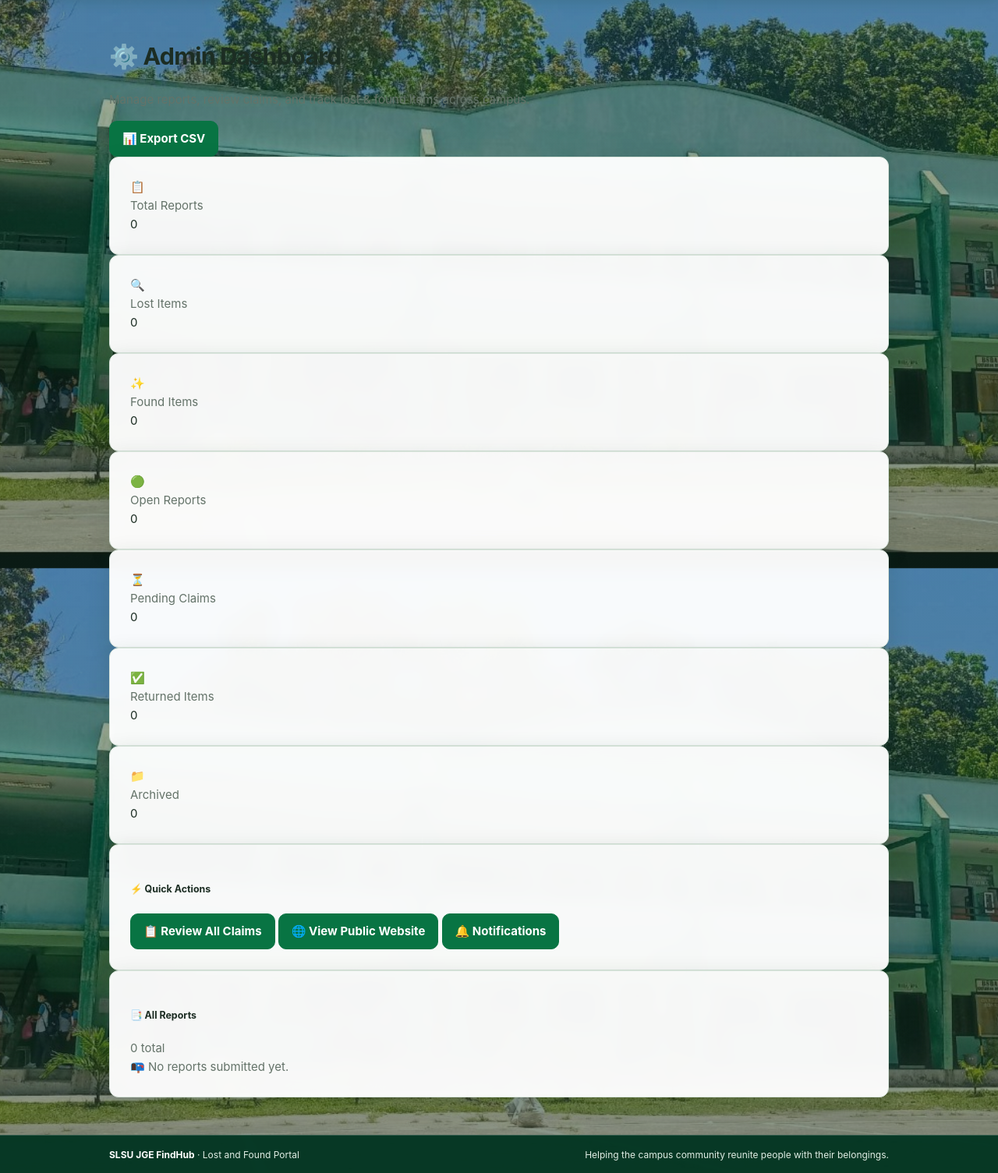
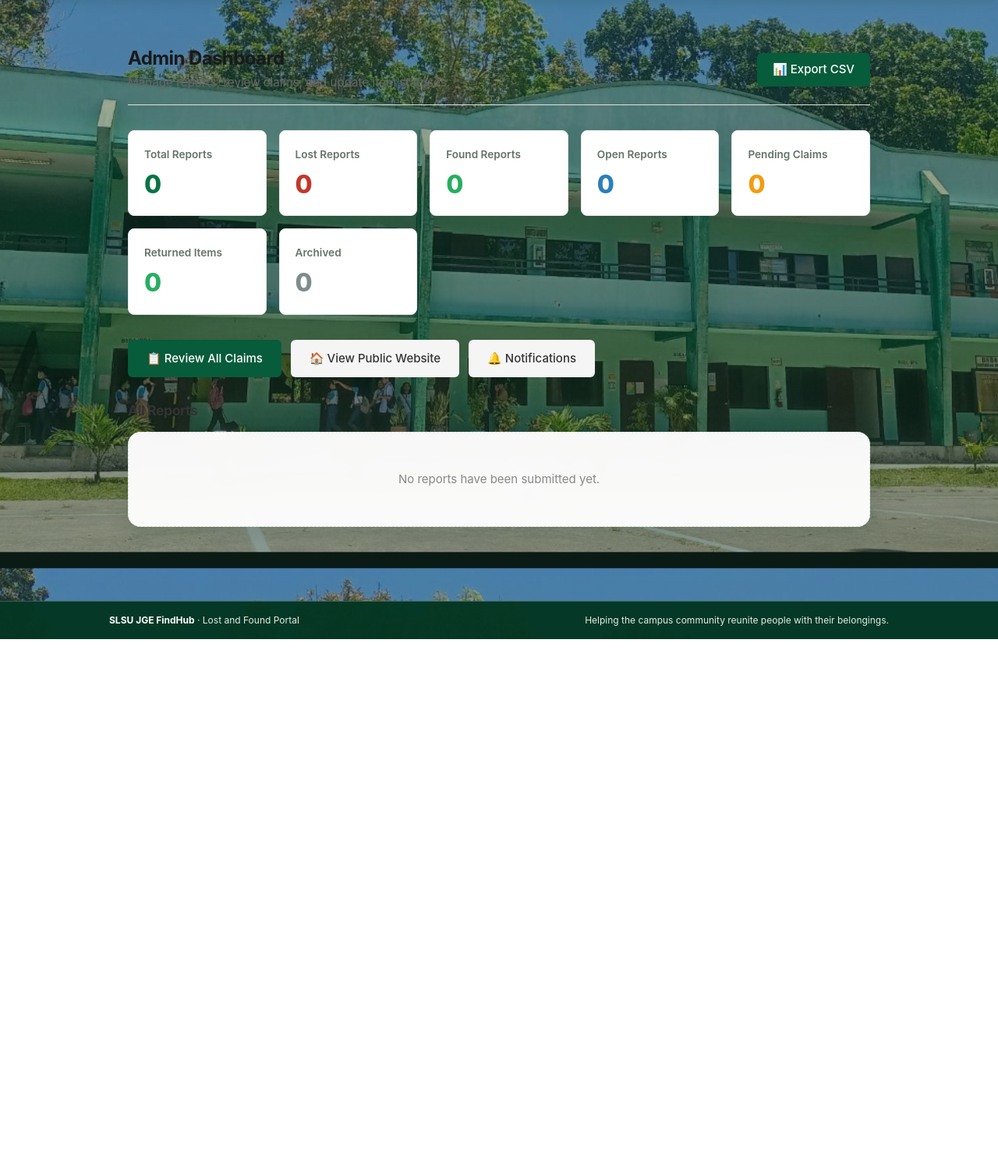
Before and after one commit to miahvillanueva28-spec/SLSU-JGE-FINDHUB., a Flask app: page /admin in a window 1280 px wide. Shown: the part 71-1576 px from the top of the page at 78% size. After the commit the page ends 891 px from the top, so only its background shows below. Run offline with Flask 3, Linux system fonts and the light colour scheme; the visitor is signed in with stand-in values (Sample User, id 1); data that the repository does not hold is empty; some libraries are stand-ins or nearby versions.

Commit message:
Update admin_dashboard.html

```diff
--- a/templates/admin_dashboard.html
+++ b/templates/admin_dashboard.html
@@ -1,217 +1,327 @@
 {% extends "base.html" %}
 {% block title %}Admin Dashboard — SLSU JGE FindHub{% endblock %}
 {% block content %}
-<div class="container py-4">
-  <!-- Dashboard Header -->
-  <div class="d-flex flex-column flex-md-row justify-content-between align-items-md-center mb-4 gap-3">
+<div class="dashboard-wrapper">
+  <!-- HEADER -->
+  <div class="dashboard-header">
     <div>
-      <h2 class="mb-1 fw-bold">⚙️ Admin Dashboard</h2>
-      <p class="text-muted mb-0">Manage reports, review claims, and track lost & found items across campus.</p>
+      <h1>Admin Dashboard</h1>
+      <p>Manage reports, review claims, and update item statuses.</p>
     </div>
-    <a href="{{ url_for('export_reports') }}" class="btn btn-success px-4">
-      📊 Export CSV
+    <a href="{{ url_for('export_reports') }}" class="btn-export">📊 Export CSV</a>
+  </div>
+
+  <!-- STATS -->
+  <div class="stats-grid">
+    <div class="stat-card">
+      <div class="stat-label">Total Reports</div>
+      <div class="stat-value">{{ stats.total }}</div>
+    </div>
+    <div class="stat-card">
+      <div class="stat-label">Lost Reports</div>
+      <div class="stat-value lost">{{ stats.lost }}</div>
+    </div>
+    <div class="stat-card">
+      <div class="stat-label">Found Reports</div>
+      <div class="stat-value found">{{ stats.found }}</div>
+    </div>
+    <div class="stat-card">
+      <div class="stat-label">Open Reports</div>
+      <div class="stat-value open">{{ stats.open }}</div>
+    </div>
+    <div class="stat-card">
+      <div class="stat-label">Pending Claims</div>
+      <div class="stat-value pending">{{ stats.pending_claims }}</div>
+    </div>
+    <div class="stat-card">
+      <div class="stat-label">Returned Items</div>
+      <div class="stat-value returned">{{ stats.returned }}</div>
+    </div>
+    <div class="stat-card">
+      <div class="stat-label">Archived</div>
+      <div class="stat-value archived">{{ stats.archived }}</div>
+    </div>
+  </div>
+
+  <!-- ACTION BUTTONS -->
+  <div class="actions-bar">
+    <a href="{{ url_for('admin_claims') }}" class="btn-primary">
+      📋 Review All Claims
+      {% if stats.pending_claims > 0 %}
+        <span class="badge">{{ stats.pending_claims }}</span>
+      {% endif %}
+    </a>
+    <a href="{{ url_for('home') }}" class="btn-secondary">🏠 View Public Website</a>
+    <a href="{{ url_for('notifications_page') }}" class="btn-secondary">
+      🔔 Notifications
+      {% if unread_notification_count > 0 %}
+        <span class="badge">{{ unread_notification_count }}</span>
+      {% endif %}
     </a>
   </div>
 
-  <!-- Stats Cards -->
-  <div class="row g-3 mb-4">
-    <div class="col-sm-6 col-md-3">
-      <div class="card border-0 shadow-sm h-100">
-        <div class="card-body">
-          <div class="d-flex align-items-center">
-            <div class="me-3 fs-2">📋</div>
-            <div>
-              <div class="text-muted small">Total Reports</div>
-              <div class="fs-4 fw-bold">{{ stats.total }}</div>
-            </div>
+  <!-- REPORTS LIST WITH STATUS UPDATE -->
+  <div class="reports-section">
+    <h2>All Reports</h2>
+    {% if reports %}
+      <div class="reports-table">
+        <div class="table-header">
+          <span>ID</span>
+          <span>Item Name</span>
+          <span>Type</span>
+          <span>Current Status</span>
+          <span>Update Status</span>
+          <span>Date</span>
+          <span></span>
+        </div>
+        {% for report in reports %}
+          <div class="table-row">
+            <span class="report-id">#{{ report.id }}</span>
+            <a href="{{ url_for('report_detail', report_id=report.id) }}" class="report-name">{{ report.item_name }}</a>
+            <span class="type-{{ report.report_type|lower }}">{{ report.report_type }}</span>
+            <span class="status-{{ report.status|replace(' ', '-')|lower }}">{{ report.status }}</span>
+
+            <!-- ✅ STATUS UPDATE DROPDOWN -->
+            <form action="{{ url_for('admin_update_report_status', report_id=report.id) }}" method="POST" class="status-form">
+              <select name="status" onchange="this.form.submit()">
+                <option value="Open" {% if report.status == 'Open' %}selected{% endif %}>🟢 Open</option>
+                <option value="Pending Claim" {% if report.status == 'Pending Claim' %}selected{% endif %}>⏳ Pending Claim</option>
+                <option value="Returned" {% if report.status == 'Returned' %}selected{% endif %}>✅ Returned</option>
+                <option value="Archived" {% if report.status == 'Archived' %}selected{% endif %}>📁 Archived</option>
+              </select>
+            </form>
+
+            <span class="report-date">{{ report.created_at.strftime('%Y-%m-%d') }}</span>
+            <a href="{{ url_for('report_detail', report_id=report.id) }}" class="btn-view">View</a>
           </div>
-        </div>
+        {% endfor %}
       </div>
-    </div>
-    <div class="col-sm-6 col-md-3">
-      <div class="card border-0 shadow-sm h-100">
-        <div class="card-body">
-          <div class="d-flex align-items-center">
-            <div class="me-3 fs-2 text-danger">🔍</div>
-            <div>
-              <div class="text-muted small">Lost Items</div>
-              <div class="fs-4 fw-bold text-danger">{{ stats.lost }}</div>
-            </div>
-          </div>
-        </div>
-      </div>
-    </div>
-    <div class="col-sm-6 col-md-3">
-      <div class="card border-0 shadow-sm h-100">
-        <div class="card-body">
-          <div class="d-flex align-items-center">
-            <div class="me-3 fs-2 text-success">✨</div>
-            <div>
-              <div class="text-muted small">Found Items</div>
-              <div class="fs-4 fw-bold text-success">{{ stats.found }}</div>
-            </div>
-          </div>
-        </div>
-      </div>
-    </div>
-    <div class="col-sm-6 col-md-3">
-      <div class="card border-0 shadow-sm h-100">
-        <div class="card-body">
-          <div class="d-flex align-items-center">
-            <div class="me-3 fs-2 text-primary">🟢</div>
-            <div>
-              <div class="text-muted small">Open Reports</div>
-              <div class="fs-4 fw-bold text-primary">{{ stats.open }}</div>
-            </div>
-          </div>
-        </div>
-      </div>
-    </div>
-  </div>
-
-  <div class="row g-3 mb-4">
-    <div class="col-sm-6 col-md-4">
-      <div class="card border-0 shadow-sm h-100">
-        <div class="card-body">
-          <div class="d-flex align-items-center">
-            <div class="me-3 fs-2 text-warning">⏳</div>
-            <div>
-              <div class="text-muted small">Pending Claims</div>
-              <div class="fs-4 fw-bold text-warning">{{ stats.pending_claims }}</div>
-            </div>
-          </div>
-        </div>
-      </div>
-    </div>
-    <div class="col-sm-6 col-md-4">
-      <div class="card border-0 shadow-sm h-100">
-        <div class="card-body">
-          <div class="d-flex align-items-center">
-            <div class="me-3 fs-2 text-success">✅</div>
-            <div>
-              <div class="text-muted small">Returned Items</div>
-              <div class="fs-4 fw-bold text-success">{{ stats.returned }}</div>
-            </div>
-          </div>
-        </div>
-      </div>
-    </div>
-    <div class="col-sm-6 col-md-4">
-      <div class="card border-0 shadow-sm h-100">
-        <div class="card-body">
-          <div class="d-flex align-items-center">
-            <div class="me-3 fs-2 text-secondary">📁</div>
-            <div>
-              <div class="text-muted small">Archived</div>
-              <div class="fs-4 fw-bold text-secondary">{{ stats.archived }}</div>
-            </div>
-          </div>
-        </div>
-      </div>
-    </div>
-  </div>
-
-  <!-- Quick Actions -->
-  <div class="card border-0 shadow-sm mb-4">
-    <div class="card-header bg-white">
-      <h5 class="mb-0">⚡ Quick Actions</h5>
-    </div>
-    <div class="card-body">
-      <div class="d-flex flex-wrap gap-2">
-        <a href="{{ url_for('admin_claims') }}" class="btn btn-primary px-4">
-          📋 Review All Claims
-          {% if stats.pending_claims > 0 %}
-            <span class="badge bg-light text-dark ms-1">{{ stats.pending_claims }} pending</span>
-          {% endif %}
-        </a>
-        <a href="{{ url_for('home') }}" class="btn btn-outline-secondary px-4">
-          🌐 View Public Website
-        </a>
-        <a href="{{ url_for('notifications_page') }}" class="btn btn-outline-dark px-4">
-          🔔 Notifications
-          {% if unread_notification_count > 0 %}
-            <span class="badge bg-danger ms-1">{{ unread_notification_count }}</span>
-          {% endif %}
-        </a>
-      </div>
-    </div>
-  </div>
-
-  <!-- Recent Reports -->
-  <div class="card border-0 shadow-sm">
-    <div class="card-header bg-white d-flex justify-content-between align-items-center">
-      <h5 class="mb-0">📑 All Reports</h5>
-      <span class="text-muted small">{{ reports|length }} total</span>
-    </div>
-    <div class="card-body p-0">
-      {% if reports %}
-        <div class="table-responsive">
-          <table class="table table-hover mb-0">
-            <thead class="table-light">
-              <tr>
-                <th>ID</th>
-                <th>Item</th>
-                <th>Type</th>
-                <th>Status</th>
-                <th>Date</th>
-                <th class="text-end">Actions</th>
-              </tr>
-            </thead>
-            <tbody>
-              {% for report in reports %}
-                <tr>
-                  <td class="fw-mono text-muted">#{{ report.id }}</td>
-                  <td>
-                    <a href="{{ url_for('report_detail', report_id=report.id) }}" class="text-decoration-none fw-medium">
-                      {{ report.item_name }}
-                    </a>
-                  </td>
-                  <td>
-                    {% if report.report_type == 'Lost' %}
-                      <span class="badge bg-danger">Lost</span>
-                    {% else %}
-                      <span class="badge bg-success">Found</span>
-                    {% endif %}
-                  </td>
-                  <td>
-                    {% if report.status == 'Open' %}
-                      <span class="badge bg-primary">Open</span>
-                    {% elif report.status == 'Pending Claim' %}
-                      <span class="badge bg-warning text-dark">Pending Claim</span>
-                    {% elif report.status == 'Returned' %}
-                      <span class="badge bg-success">Returned</span>
-                    {% elif report.status == 'Archived' %}
-                      <span class="badge bg-secondary">Archived</span>
-                    {% else %}
-                      <span class="badge bg-light text-dark">{{ report.status }}</span>
-                    {% endif %}
-                  </td>
-                  <td class="text-muted small">
-                    {{ report.created_at.strftime('%b %d, %Y') }}
-                  </td>
-                  <td class="text-end">
-                    <a href="{{ url_for('report_detail', report_id=report.id) }}" class="btn btn-sm btn-outline-primary">View</a>
-                  </td>
-                </tr>
-              {% endfor %}
-            </tbody>
-          </table>
-        </div>
-      {% else %}
-        <div class="text-center py-4 text-muted">
-          📭 No reports submitted yet.
-        </div>
-      {% endif %}
-    </div>
+    {% else %}
+      <p class="empty-state">No reports have been submitted yet.</p>
+    {% endif %}
   </div>
 </div>
 
 <style>
-  .fw-mono { font-family: ui-monospace, SFMono-Regular, monospace; }
-  .card { border-radius: 12px; overflow: hidden; }
-  .table th { border: none; font-weight: 600; font-size: 0.85rem; text-transform: uppercase; letter-spacing: 0.5px; }
-  .table td { border: none; vertical-align: middle; padding: 0.75rem 1rem; }
-  .table tbody tr { border-top: 1px solid #f0f0f0; }
-  .badge { font-weight: 500; }
+  .dashboard-wrapper {
+    max-width: 1400px;
+    margin: 0 auto;
+    padding: 2rem 1.5rem;
+  }
+
+  .dashboard-header {
+    display: flex;
+    justify-content: space-between;
+    align-items: center;
+    margin-bottom: 2rem;
+    padding-bottom: 1rem;
+    border-bottom: 1px solid #e0e0e0;
+  }
+
+  .dashboard-header h1 {
+    margin: 0 0 0.25rem 0;
+    font-size: 1.5rem;
+    color: #1a1a1a;
+  }
+
+  .dashboard-header p {
+    margin: 0;
+    color: #666;
+    font-size: 0.95rem;
+  }
+
+  .btn-export {
+    background: #075c3b;
+    color: white;
+    padding: 0.6rem 1.25rem;
+    border-radius: 6px;
+    text-decoration: none;
+    font-weight: 500;
+  }
+
+  .btn-export:hover {
+    background: #064d32;
+  }
+
+  .stats-grid {
+    display: grid;
+    grid-template-columns: repeat(auto-fit, minmax(150px, 1fr));
+    gap: 1rem;
+    margin-bottom: 2rem;
+  }
+
+  .stat-card {
+    background: white;
+    border: 1px solid #e8e8e8;
+    border-radius: 8px;
+    padding: 1.25rem;
+  }
+
+  .stat-label {
+    font-size: 0.85rem;
+    color: #777;
+    margin-bottom: 0.5rem;
+  }
+
+  .stat-value {
+    font-size: 1.75rem;
+    font-weight: 700;
+    color: #1a1a1a;
+  }
+
+  .stat-value.lost { color: #c0392b; }
+  .stat-value.found { color: #27ae60; }
+  .stat-value.open { color: #2980b9; }
+  .stat-value.pending { color: #f39c12; }
+  .stat-value.returned { color: #27ae60; }
+  .stat-value.archived { color: #7f8c8d; }
+
+  .actions-bar {
+    display: flex;
+    gap: 0.75rem;
+    flex-wrap: wrap;
+    margin-bottom: 2rem;
+  }
+
+  .btn-primary {
+    background: #075c3b;
+    color: white;
+    padding: 0.75rem 1.5rem;
+    border-radius: 6px;
+    text-decoration: none;
+    font-weight: 500;
+    display: inline-flex;
+    align-items: center;
+    gap: 0.5rem;
+  }
+
+  .btn-primary:hover {
+    background: #064d32;
+  }
+
+  .btn-secondary {
+    background: #f5f5f5;
+    color: #333;
+    padding: 0.75rem 1.5rem;
+    border-radius: 6px;
+    text-decoration: none;
+    font-weight: 500;
+  }
+
+  .btn-secondary:hover {
+    background: #e8e8e8;
+  }
+
+  .badge {
+    background: rgba(255,255,255,0.3);
+    padding: 0.1rem 0.5rem;
+    border-radius: 10px;
+    font-size: 0.8rem;
+  }
+
+  .reports-section h2 {
+    font-size: 1.1rem;
+    color: #333;
+    margin-bottom: 1rem;
+  }
+
+  .reports-table {
+    border: 1px solid #e8e8e8;
+    border-radius: 8px;
+    overflow: hidden;
+  }
+
+  .table-header {
+    display: grid;
+    grid-template-columns: 60px 2fr 100px 140px 160px 120px 90px;
+    gap: 0.5rem;
+    padding: 0.85rem 1rem;
+    background: #f8f8f8;
+    font-weight: 600;
+    font-size: 0.85rem;
+    color: #555;
+  }
+
+  .table-row {
+    display: grid;
+    grid-template-columns: 60px 2fr 100px 140px 160px 120px 90px;
+    gap: 0.5rem;
+    padding: 1rem;
+    border-top: 1px solid #e8e8e8;
+    align-items: center;
+  }
+
+  .table-row:hover {
+    background: #fafafa;
+  }
+
+  .report-id {
+    color: #999;
+    font-family: monospace;
+  }
+
+  .report-name {
+    color: #075c3b;
+    text-decoration: none;
+    font-weight: 500;
+  }
+
+  .type-lost { color: #c0392b; font-weight: 500; }
+  .type-found { color: #27ae60; font-weight: 500; }
+
+  .status-open { color: #2980b9; font-weight: 500; }
+  .status-pending-claim { color: #f39c12; font-weight: 500; }
+  .status-returned { color: #27ae60; font-weight: 500; }
+  .status-archived { color: #7f8c8d; font-weight: 500; }
+
+  .status-form select {
+    width: 100%;
+    padding: 0.4rem 0.6rem;
+    border: 1px solid #ddd;
+    border-radius: 4px;
+    background: white;
+    cursor: pointer;
+  }
+
+  .status-form select:focus {
+    outline: none;
+    border-color: #075c3b;
+  }
+
+  .report-date {
+    color: #888;
+    font-size: 0.9rem;
+  }
+
+  .btn-view {
+    background: #f0f0f0;
+    color: #333;
+    padding: 0.4rem 0.8rem;
+    border-radius: 4px;
+    text-decoration: none;
+    font-size: 0.85rem;
+    text-align: center;
+  }
+
+  .btn-view:hover {
+    background: #e0e0e0;
+  }
+
+  .empty-state {
+    text-align: center;
+    padding: 3rem;
+    color: #888;
+  }
+
+  @media (max-width: 768px) {
+    .table-header { display: none; }
+    .table-row {
+      grid-template-columns: 1fr 1fr;
+      gap: 0.75rem 1rem;
+    }
+    .report-id { display: none; }
+    .actions-bar { flex-direction: column; }
+    .actions-bar a { text-align: center; }
+  }
 </style>
 {% endblock %}
```
